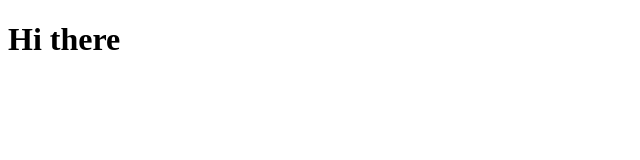
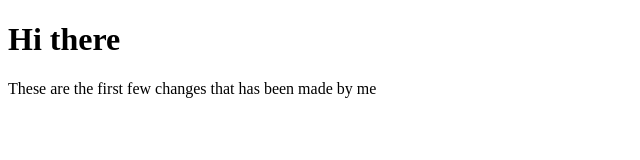
Before and after one commit to robinrdj/test-repo, a plain HTML site: page index.html in a window 1280 px wide. Shown: the whole page, without its empty margins (0-640 px from the left). Drawn offline with Linux system fonts and the light colour scheme.

Commit message:
added content to index.html

```diff
--- a/index.html
+++ b/index.html
@@ -8,5 +8,6 @@
 </head>
 <body>
     <h1>Hi there</h1>
+    <p>These are the first few changes that has been made by me</p>
 </body>
 </html>
```
